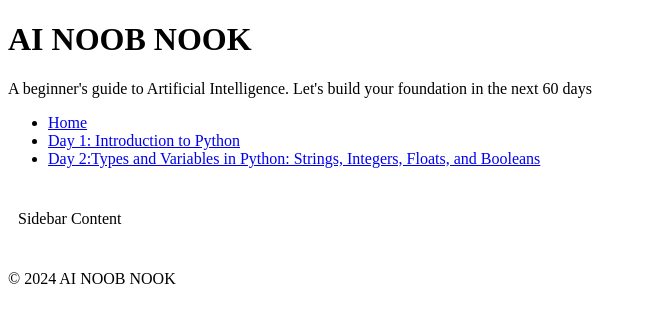
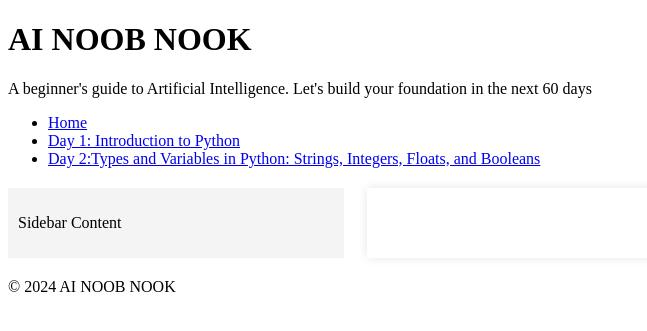
Before and after one commit to suparnac-aiml/AI-noob-nook.github.io, a Jekyll site: the page built from index.md, in a window 1280 px wide. Shown: the top 331 px of the page, without its empty margins (0-647 px from the left). Built offline with Jekyll 4.4.1, drawn with Linux system fonts in a browser that asks for light colours.

Commit message:
Update style.css

```diff
--- a/assets/css/style.css
+++ b/assets/css/style.css
@@ -2,16 +2,20 @@
 .container {
   display: flex;
   flex-direction: row;
+  justify-content: space-between;
 }
 
 .sidebar {
-  width: 20%; /* Adjust the width as per your preference */
+  width: 25%; /* Adjust the width as per your preference */
   padding: 10px;
+  background-color: #f4f4f4; /* Light background for sidebar */
 }
 
 .main-content {
-  width: 80%; /* Adjust the width to fit next to the sidebar */
+  width: 70%; /* Adjust the width to fit next to the sidebar */
   padding: 10px;
+  background-color: #fff; /* Main content background */
+  box-shadow: 0px 0px 10px rgba(0, 0, 0, 0.1); /* Optional: adds shadow to the content */
 }
 
 /* Ensures no overlap */
@@ -19,3 +23,11 @@
   display: flex;
   flex-direction: row;
 }
+
+header {
+  margin-bottom: 20px; /* Adds spacing under header */
+}
+
+footer {
+  margin-top: 20px; /* Adds spacing above footer */
+}
```
